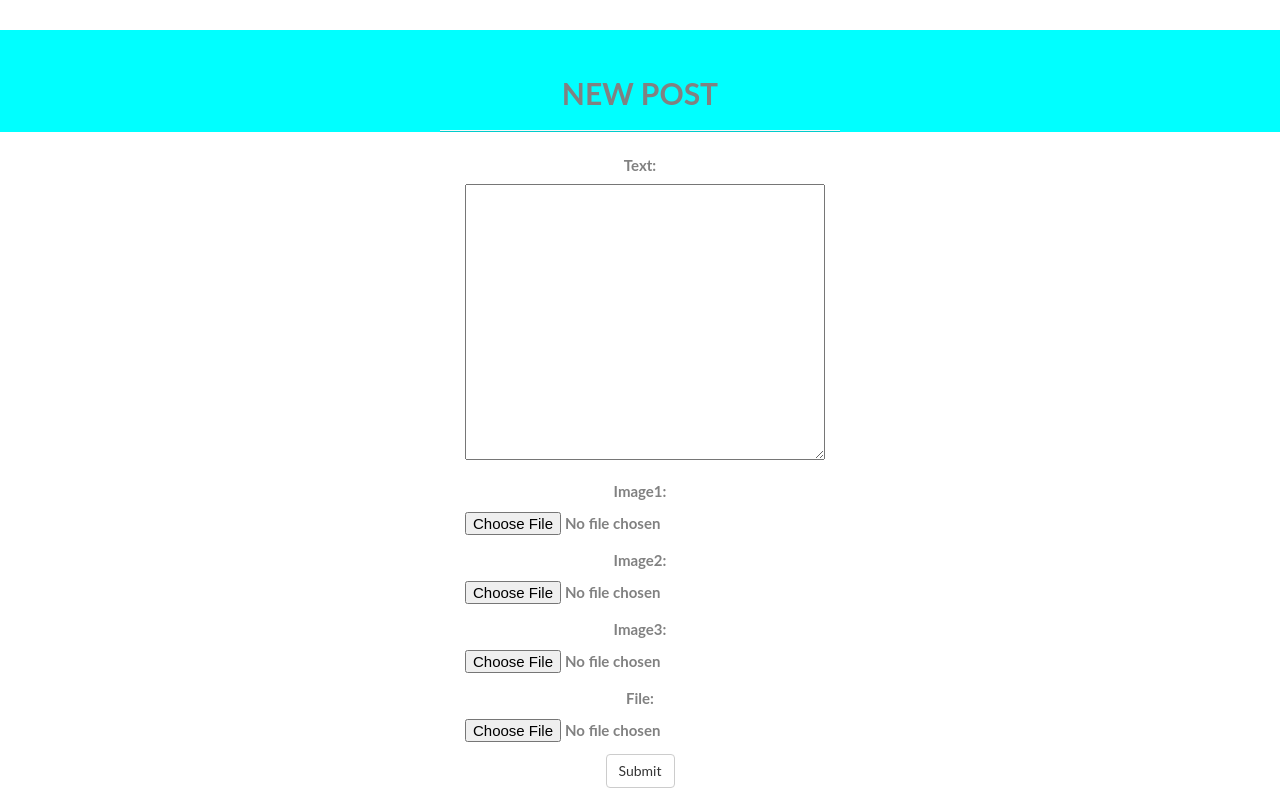
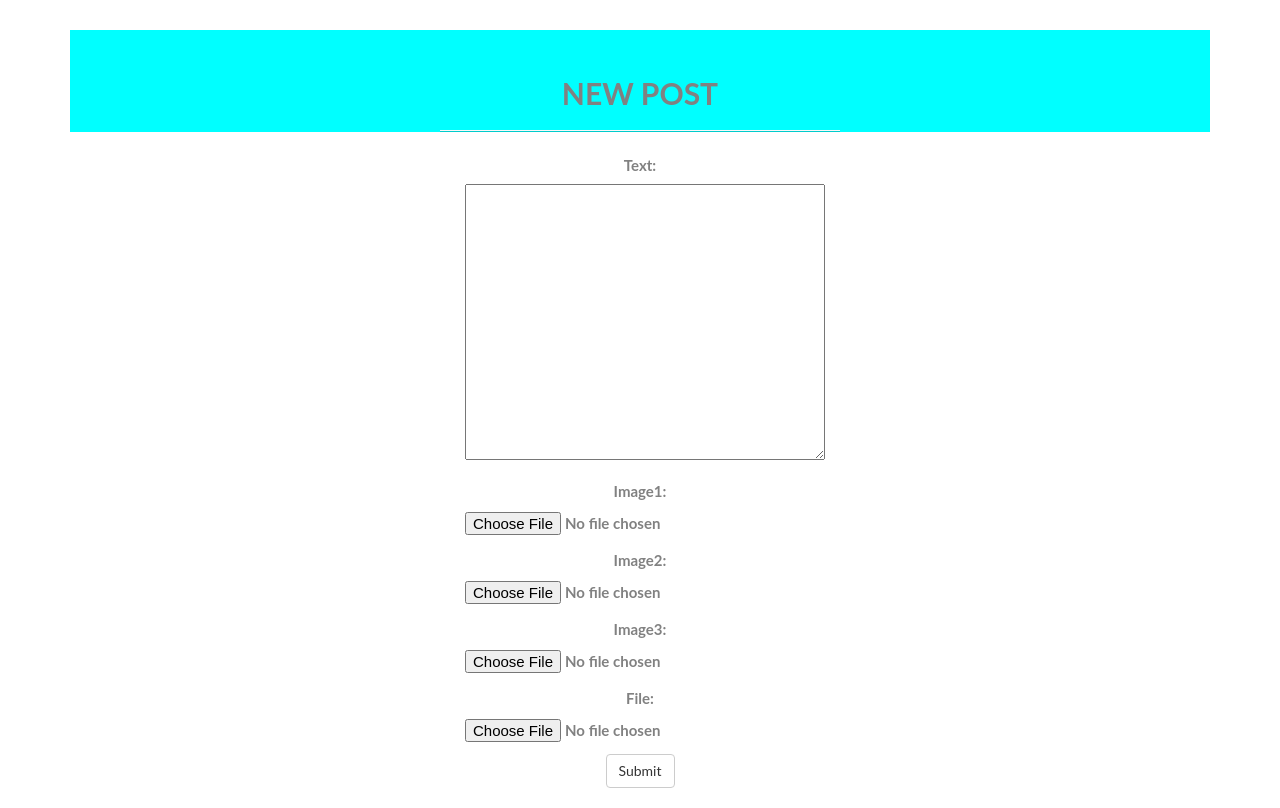
Before and after one commit to Smithmayowa20/heroku_testing, a Django app: page /new/post/1/ in a window 1280 px wide. Shown: the part 51-859 px from the top of the page. Run offline with Django 3.2, Linux system fonts and the light colour scheme; the visitor is signed in with stand-in values (Sample User, id 1); some libraries are stand-ins or nearby versions.

Commit message:
changed a lot of things2

```diff
--- a/services/templates/services/new_post.html
+++ b/services/templates/services/new_post.html
@@ -3,7 +3,8 @@
 <br>
 <br>
 <br>
-
+<div class="container">
+<div class="bg-faded p-4 my-4">
             	<div style="background-color:aqua;">
 <br>
 <div class="text-center">
@@ -11,10 +12,9 @@
 <hr class="intro-divider"/>
 </div>
 </div>
-<div class="container">
-			<div class="col-md-4"></div>
+			<div class="col-md-4 col-xs-4"></div>
 			<div class="text-center">
-			<div class="col-md-4">
+			<div class="col-md-4 col-xs-4">
 			<form method="POST" class="post-form" enctype="multipart/form-data">
 				{% csrf_token %}
 				{% for field in form %}
@@ -32,9 +32,10 @@
 			<button type="submit" class="save btn btn-default">Submit</button>
 			<hr class="divider">
 			</div>
-			<div class="col-md-4"></div>
+			<div class="col-md-4 col-xs-4"></div>
 			</form>
 
 </div>
 </div>
+</div>
 {% endblock header%}
```
